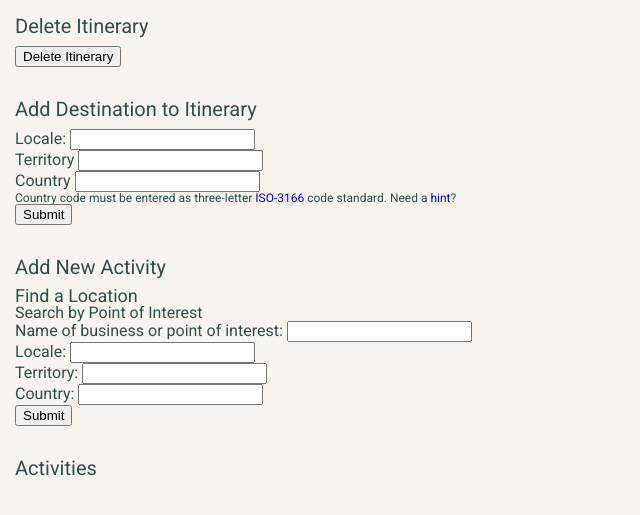
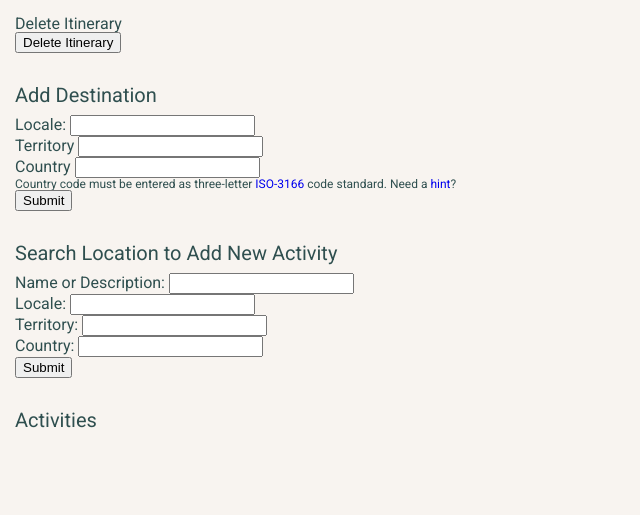
Before and after one commit to lunaxlam/wanderlust, a Flask app: template templates/itinerary.html in a window 1280 px wide. Shown: the part 135-650 px from the top of the page, without its empty margins (0-640 px from the left). Run offline with Flask 2, Linux system fonts and the light colour scheme; the template is opened without the code that fills it, so the values that code supplies are empty.

Commit message:
Added clone functionality and updated headers

```diff
--- a/templates/itinerary.html
+++ b/templates/itinerary.html
@@ -38,12 +38,12 @@
 
 
 {% if session["user_id"] == itinerary.user_id %}
-<h2>Delete Itinerary</h2>
+<h4>Delete Itinerary</h4>
 <a href="/itinerary/{{ itinerary.itinerary_id }}/delete_itinerary"><button>Delete Itinerary</button></a>
 
 <br><br><br>
 
-<h2>Add Destination to Itinerary</h2>
+<h2>Add Destination</h2>
 <form action="/itinerary/{{ itinerary.itinerary_id }}/add_destination">
     <label for="destination-locale">Locale:</label>
     <input type="text" name="locale" id="destination-locale" required><br>
@@ -58,12 +58,9 @@
 <br>
 <br>
 
-<h2>Add New Activity</h2>
-
-<h3> Find a Location</h3>
-<h4> Search by Point of Interest</h4>
+<h2>Search Location to Add New Activity</h2>
 <form action="/itinerary/{{ itinerary.itinerary_id }}/search">
-    <label for="search-keyword">Name of business or point of interest:</label>
+    <label for="search-keyword">Name or Description:</label>
     <input type="text" name="keyword" id="search-keyword"><br>
     <label for="search-locale">Locale:</label>
     <input type="text" name="locale" id="search-locale"><br>
@@ -82,7 +79,6 @@
 <div id="saved-place"></div>
 
 
-<!-- Script to load fetch request -->
+<!-- Script to load js -->
 <script src="/static/js/ajax-saved-activities.js"></script>
-
 {% endblock %}
```
